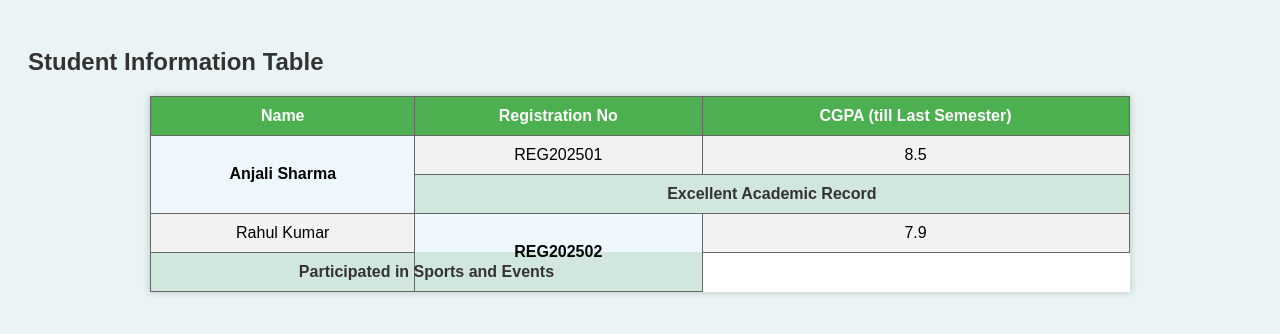
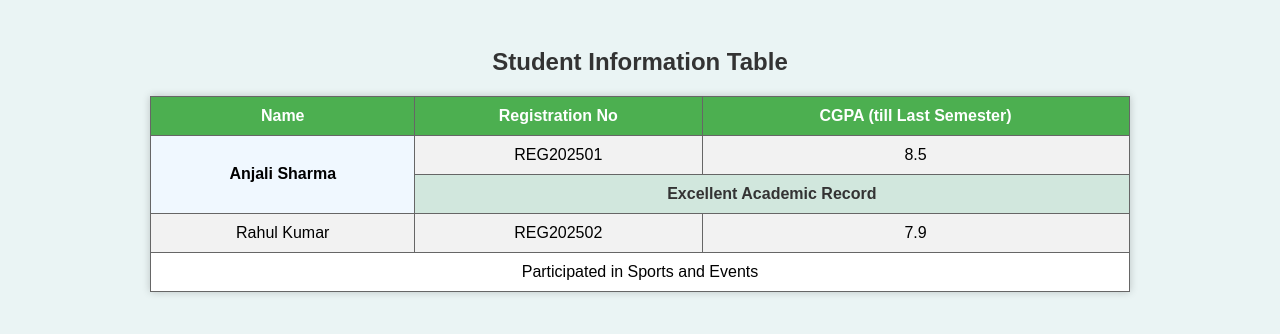
Before and after one commit to anjaliprakash78177/rowcolon-span-tag, a plain HTML site: page index.html in a window 1280 px wide. Drawn offline with Linux system fonts and the light colour scheme.

Commit message:
Update index.html

```diff
--- a/index.html
+++ b/index.html
@@ -1,7 +1,7 @@
 <!DOCTYPE html>
 <html>
 <head>
-  <title>Student Table</title>
+  <title>Student Table - Fixed</title>
   <style>
     body {
       font-family: Arial, sans-serif;
@@ -10,6 +10,7 @@
     }
     h2 {
       color: #333;
+      text-align: center;
     }
     table {
       border-collapse: collapse;
@@ -62,11 +63,11 @@
   </tr>
   <tr>
     <td>Rahul Kumar</td>
-    <td rowspan="2">REG202502</td>
+    <td>REG202502</td>
     <td>7.9</td>
   </tr>
   <tr>
-    <td colspan="2">Participated in Sports and Events</td>
+    <td colspan="3">Participated in Sports and Events</td>
   </tr>
 </table>
 
```
